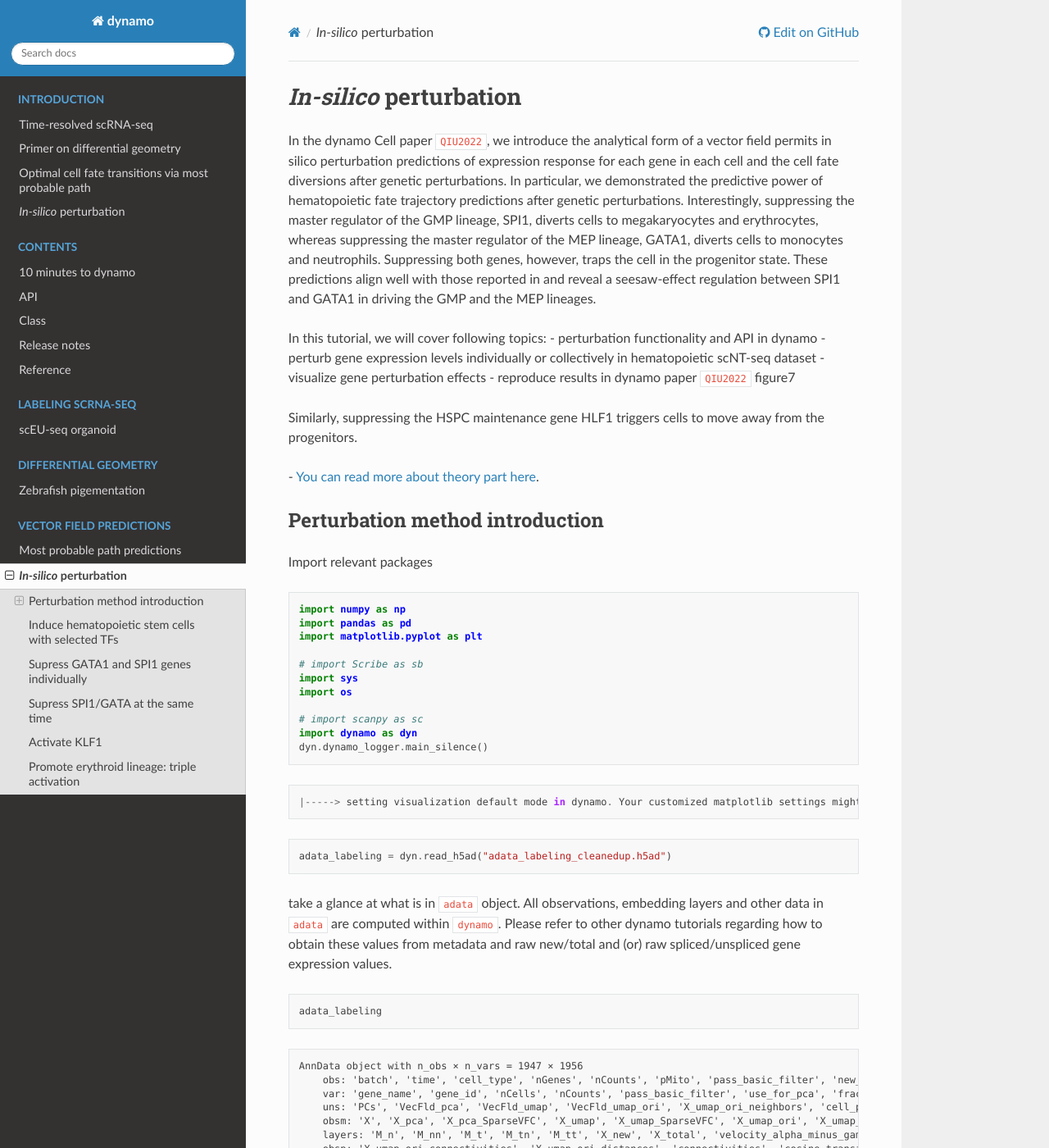
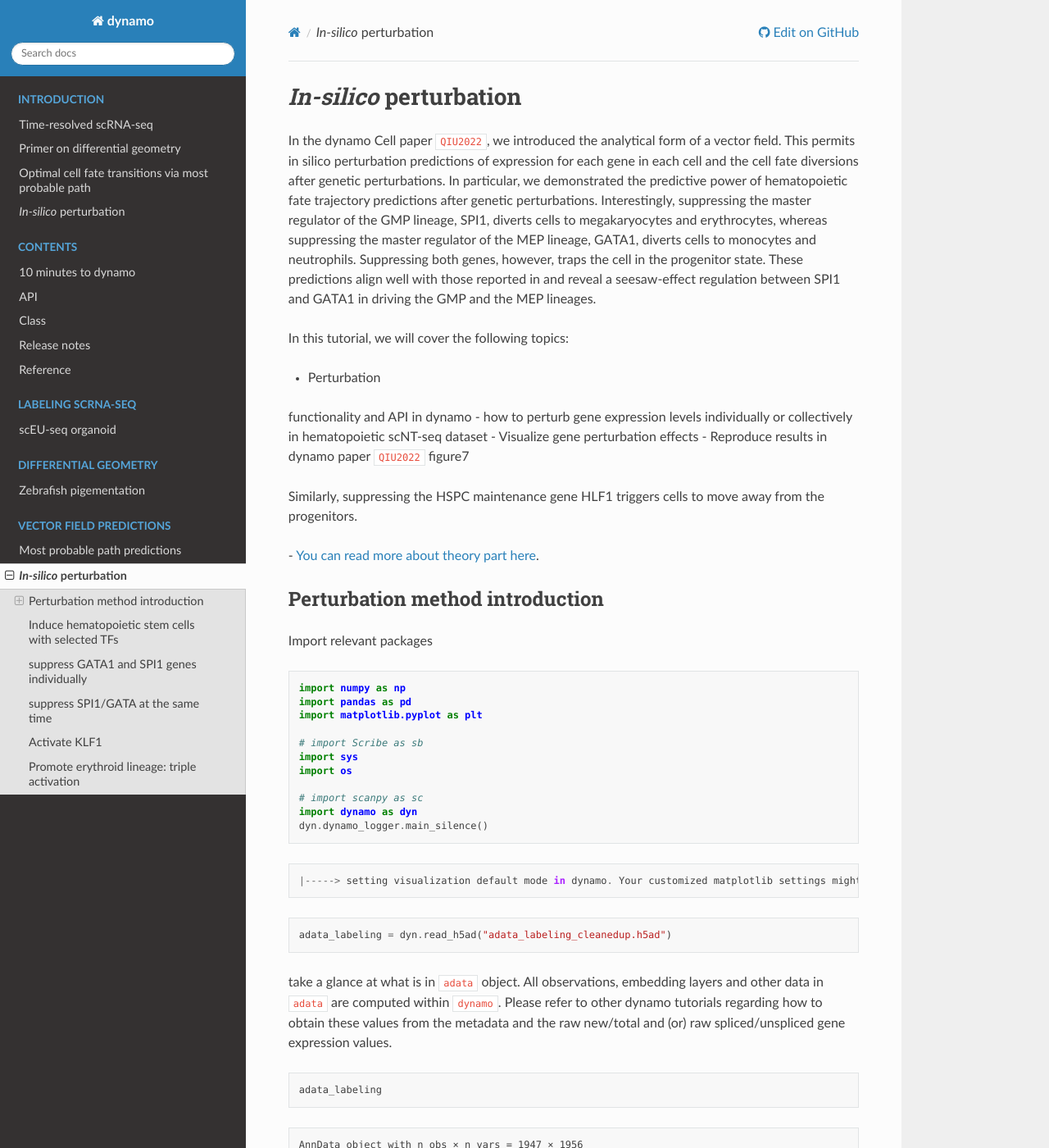
Before and after one commit to aristoteleo/dynamo_readthedocs, a Sphinx documentation site: the page built from docs/source/notebooks/perturbation_tutorial/perturbation_tutorial.rst, in a window 1280 px wide and 1400 px high. Shown: the whole window at 82% size. Built offline with Sphinx 7.4.7 and the Read the Docs theme 2.0.0, drawn with Linux system fonts in a browser that asks for light colours; pages that are not in the unit, such as notebooks, are missing from menus; cross-references to code outside the pages are shown as plain code; some of the changed text lies outside the part shown.

Commit message:
fix grammars and modify according to Sophia's suggestions

```diff
--- a/docs/source/notebooks/perturbation_tutorial/perturbation_tutorial.rst
+++ b/docs/source/notebooks/perturbation_tutorial/perturbation_tutorial.rst
@@ -1,9 +1,9 @@
 *In-silico* perturbation
 =================
 
-In the dynamo Cell paper :cite:p:`QIU2022`, we introduce the analytical form of a
-vector field permits in silico perturbation predictions of expression
-response for each gene in each cell and the cell fate diversions after
+In the dynamo Cell paper :cite:p:`QIU2022`, we introduced the analytical form of a
+vector field. This permits in silico perturbation predictions of expression
+for each gene in each cell and the cell fate diversions after
 genetic perturbations. In particular, we demonstrated the predictive
 power of hematopoietic fate trajectory predictions after genetic
 perturbations. Interestingly, suppressing the master regulator of the
@@ -15,13 +15,14 @@
 seesaw-effect regulation between SPI1 and GATA1 in driving the GMP and
 the MEP lineages.
 
-In this tutorial, we will cover following topics:
-- perturbation
+In this tutorial, we will cover the following topics:
+
+- Perturbation
 functionality and API in dynamo
-- perturb gene expression levels
+- how to perturb gene expression levels
 individually or collectively in hematopoietic scNT-seq dataset
-- visualize gene perturbation effects
-- reproduce results in dynamo paper :cite:p:`QIU2022` figure7
+- Visualize gene perturbation effects
+- Reproduce results in dynamo paper :cite:p:`QIU2022` figure7
 
 Similarly, suppressing the HSPC maintenance gene HLF1 triggers cells to
 move away from the progenitors.
@@ -61,7 +62,7 @@
 take a glance at what is in ``adata`` object. All observations,
 embedding layers and other data in ``adata`` are computed within
 ``dynamo``. Please refer to other dynamo tutorials regarding how to
-obtain these values from metadata and raw new/total and (or) raw
+obtain these values from the metadata and the raw new/total and (or) raw
 spliced/unspliced gene expression values.
 
 .. code:: ipython3
@@ -86,17 +87,17 @@
 Perturb gene expression values
 ------------------------------
 
-apply ``dyn.pd.perturbation`` to data, upregulate each gene and show
-visualization results. Multiple genes can be suppressed or activated
+Here we apply ``dyn.pd.perturbation`` to the dataset by upregulating each gene and creating
+visualization plots. In addition, multiple genes can be suppressed or activated
 during perturbation simulation.
 
 Induce hematopoietic stem cells with selected TFs
 ~~~~~~~~~~~~~~~~~~~~~~~~~~~~~~~~~~~~~~~~~~~~~~~~~
 
-| **Define genes**
+| **Define sets of genes**
 | During reprogramming committed murine blood cells to induced
   hematopoietic stem cells with defined factors, six transcription
-  factors including Run1t1, Hlf, Lmo2, Prdm5, Pbx1, and Zfp37 impart
+  factors defined in ``murine_blood_cells`` below impart
   multilineage transplantation potential onto otherwise committed
   lymphoid and myeloid progenitors and myeloid effector cells. Inclusion
   of Mycn and Meis1 and use of polycistronic viruses increase
@@ -108,7 +109,7 @@
     gran_lineage_genes = ["CEBPE", "RUNX1T1", "KLF1", "CEBPA", "FOSB", "JUN", "SPI1", "ZC3HAV1"]
     erythroid_differentiation = ["GATA1", "TAL1", "LMO2", "KLF1", "MYB", "LDB1", "NFE2", "GFI1B", "BCL11A"]
 
-Supress GATA1 and SPI1 genes individually
+suppress GATA1 and SPI1 genes individually
 ~~~~~~~~~~~~~~~~~~~~~~~~~~~~~~~~~~~~~~~~~
 
 Suppression of GATA1 diverts cells from GMP-related lineages to
@@ -155,7 +156,7 @@
    :height: 349px
 
 
-Supress SPI1/GATA at the same time
+suppress SPI1/GATA at the same time
 ~~~~~~~~~~~~~~~~~~~~~~~~~~~~~~~~~~
 
 Suppression of both SPI1 and GATA1 traps cells in the progenitor states.
```
